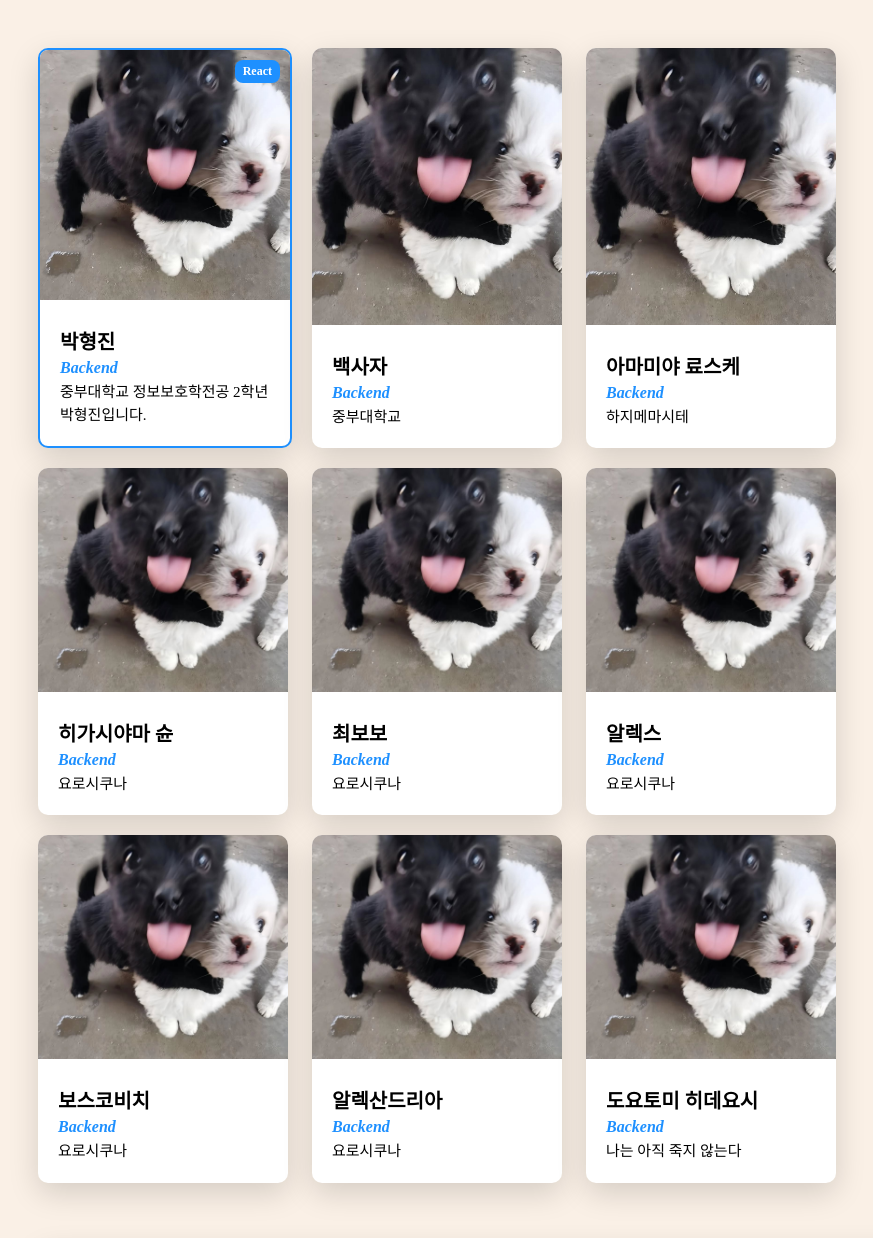
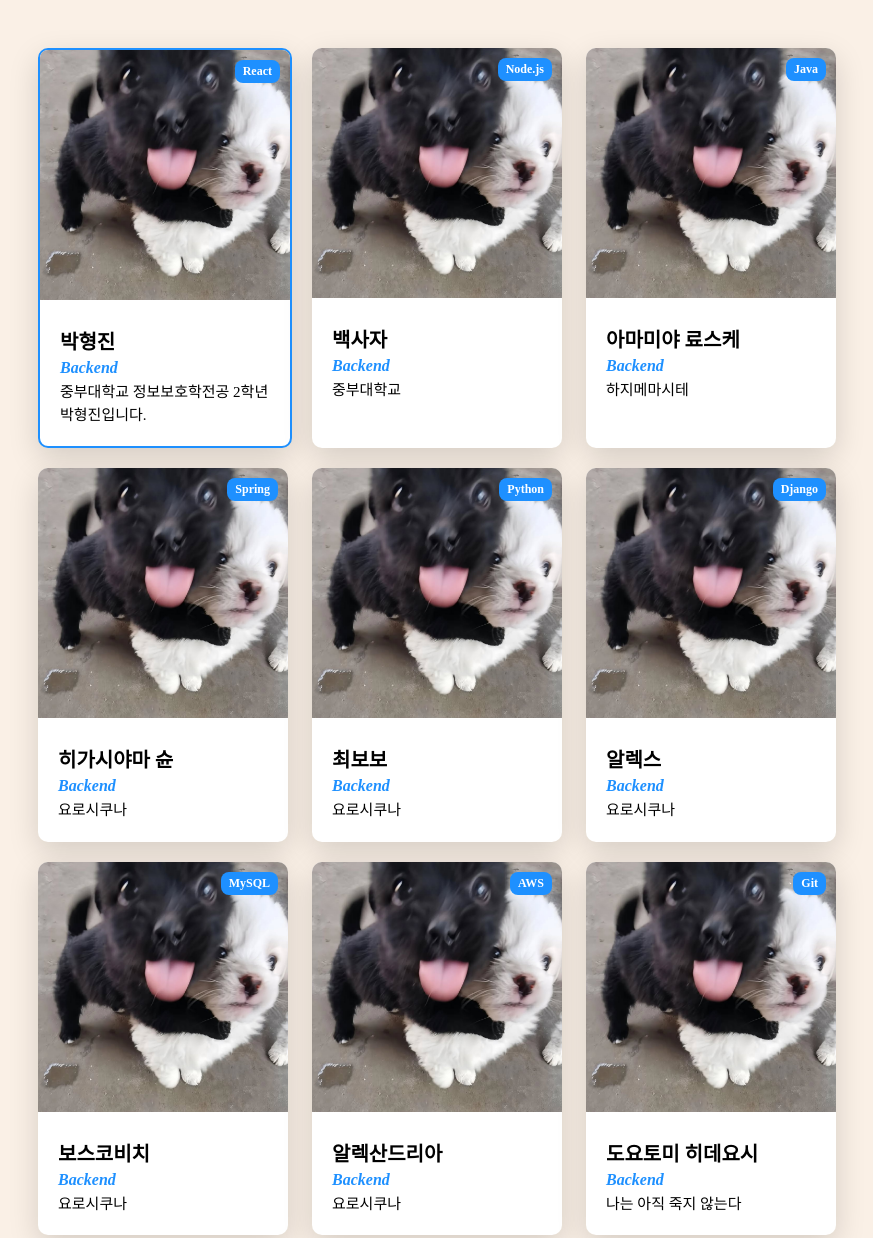
Before and after one commit to hamzgi/Likelion, a plain HTML site: page index.html in a window 1280 px wide. Shown: the top 1238 px of the page, without its empty margins (10-883 px from the left). Drawn offline with Linux system fonts and the light colour scheme.

Commit message:
feat: 요약카드에 일괄적으로 뱃지 추가, 자기소개가 길어지면 이미지 사이즈 비율이 가변적으로 변하는 현상을 막기 위해 고정함.

```diff
--- a/index.html
+++ b/index.html
@@ -23,7 +23,10 @@
           </div>
         </article>
         <article class="card card-small">
+          <div class="img-wrap">
             <img class="profile-img" src="/img/doggy.png" alt="doggy" />
+            <span class="badge">Node.js</span>
+          </div>
 
           <div class="text-group">
             <p class="card-small-name">백사자</p>
@@ -34,7 +37,10 @@
           </div>
         </article>
         <article class="card card-small">
+          <div class="img-wrap">
             <img class="profile-img" src="/img/doggy.png" alt="doggy" />
+            <span class="badge">Java</span>
+          </div>
 
           <div class="text-group">
             <p class="card-small-name">아마미야 료스케</p>
@@ -45,7 +51,10 @@
           </div>
         </article>
         <article class="card card-small">
+          <div class="img-wrap">
             <img class="profile-img" src="/img/doggy.png" alt="doggy" />
+            <span class="badge">Spring</span>
+          </div>
 
           <div class="text-group">
             <p class="card-small-name">히가시야마 슌</p>
@@ -56,7 +65,10 @@
           </div>
         </article>
         <article class="card card-small">
+          <div class="img-wrap">
             <img class="profile-img" src="/img/doggy.png" alt="doggy" />
+            <span class="badge">Python</span>
+          </div>
 
           <div class="text-group">
             <p class="card-small-name">최보보</p>
@@ -67,7 +79,10 @@
           </div>
         </article>
         <article class="card card-small">
+          <div class="img-wrap">
             <img class="profile-img" src="/img/doggy.png" alt="doggy" />
+            <span class="badge">Django</span>
+          </div>
 
           <div class="text-group">
             <p class="card-small-name">알렉스</p>
@@ -78,7 +93,10 @@
           </div>
         </article>
         <article class="card card-small">
+          <div class="img-wrap">
             <img class="profile-img" src="/img/doggy.png" alt="doggy" />
+            <span class="badge">MySQL</span>
+          </div>
 
           <div class="text-group">
             <p class="card-small-name">보스코비치</p>
@@ -89,7 +107,10 @@
           </div>
         </article>
         <article class="card card-small">
+          <div class="img-wrap">
             <img class="profile-img" src="/img/doggy.png" alt="doggy" />
+            <span class="badge">AWS</span>
+          </div>
 
           <div class="text-group">
             <p class="card-small-name">알렉산드리아</p>
@@ -100,7 +121,10 @@
           </div>
         </article>
         <article class="card card-small">
+          <div class="img-wrap">
             <img class="profile-img" src="/img/doggy.png" alt="doggy" />
+            <span class="badge">Git</span>
+          </div>
 
           <div class="text-group">
             <p class="card-small-name">도요토미 히데요시</p>
--- a/style.css
+++ b/style.css
@@ -52,10 +52,20 @@ ul {
   object-fit: cover;
   display: block;
 }
+.card-small > .profile-img,
+.card-small .img-wrap {
+  width: 100%;
+  aspect-ratio: 1 / 1;
+  flex-shrink: 0;
+}
+
+.card-small > .profile-img {
+  height: auto;
+}
 .img-wrap {
   position: relative;
   width: 100%;
-  aspect-ratio: 1 / 1; /* 정사각형 */
+  aspect-ratio: 1 / 1; /* 핵심 */
   overflow: hidden;
 }
 .badge {
```
Lines whose indentation alone changed are shown as unchanged.
